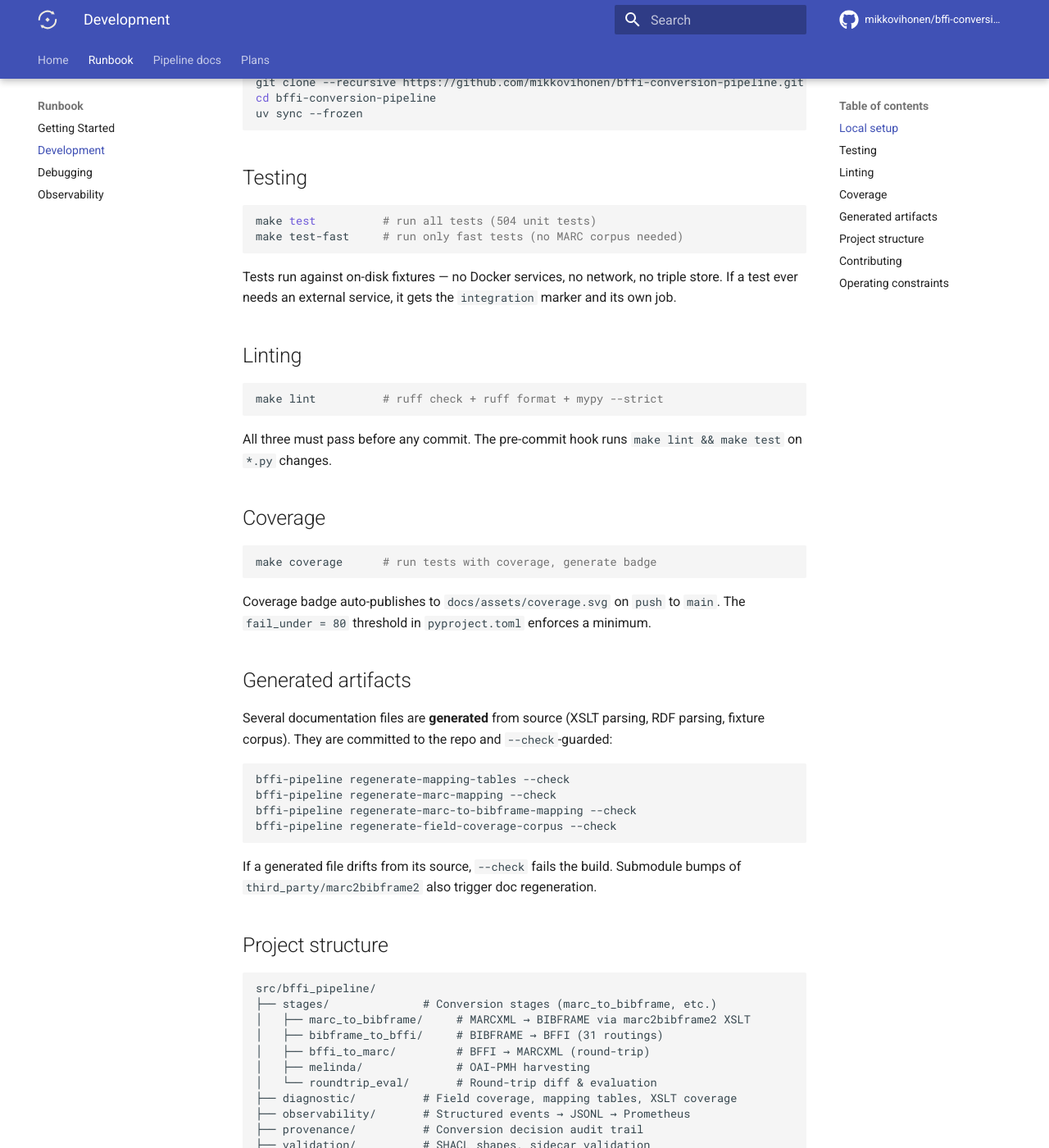
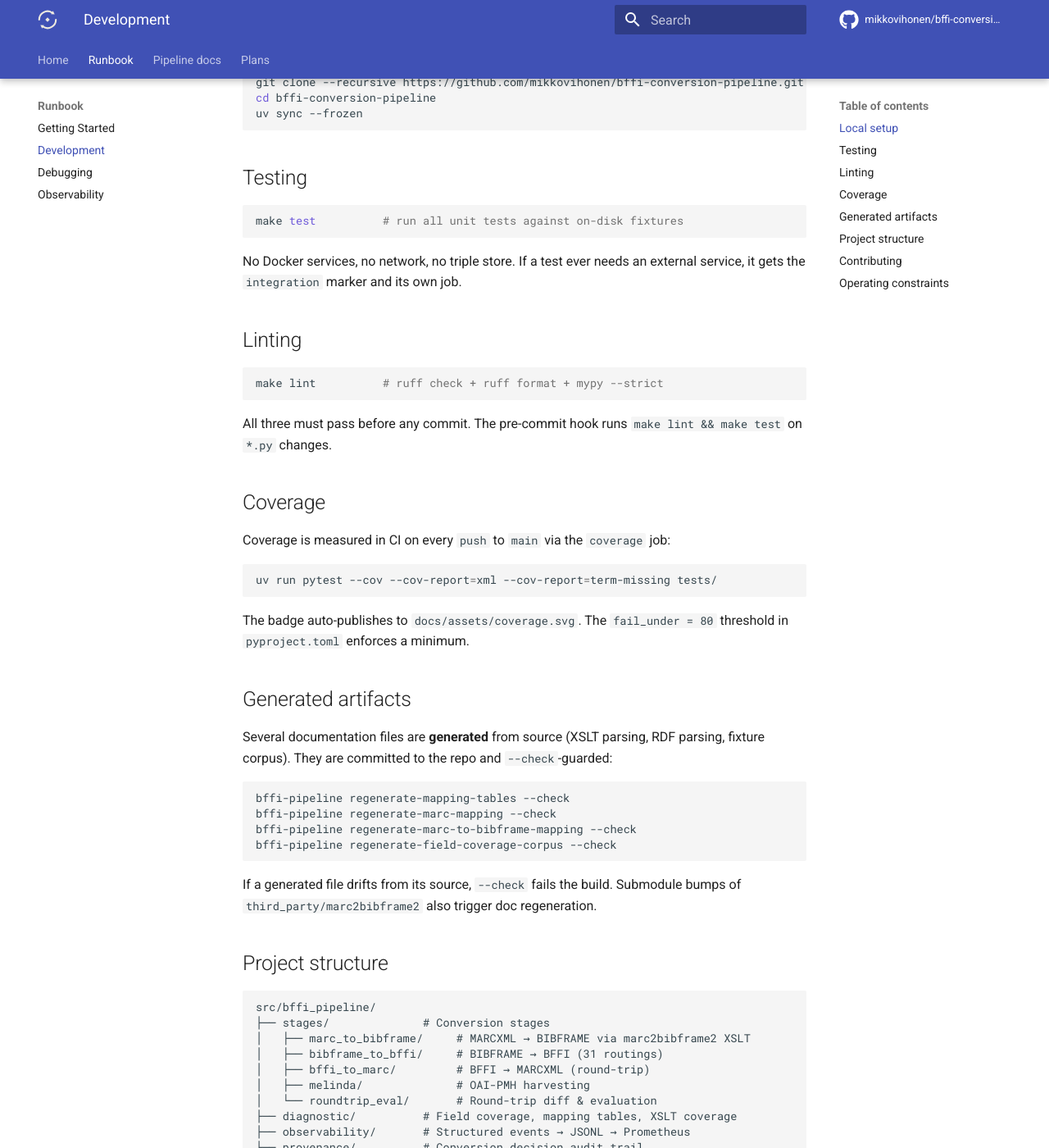
Before and after one commit to mikkovihonen/bffi-conversion-pipeline, an MkDocs documentation site: the page built from docs/development.md, in a window 1280 px wide and 1400 px high, scrolled down 198 px. Shown: the whole window at 82% size. Built offline with MkDocs 1.6.1 and Material for MkDocs 9.7.7, drawn with Linux system fonts in a browser that asks for light colours; comment, search, counter and statistics services are not loaded; some of the changed text lies outside the part shown.

Commit message:
docs: fix development.md — remove nonexistent make targets, fix license, complete project structure

````diff
--- a/docs/development.md
+++ b/docs/development.md
@@ -11,11 +11,10 @@ uv sync --frozen
 ## Testing
 
 ```bash
-make test          # run all tests (504 unit tests)
-make test-fast     # run only fast tests (no MARC corpus needed)
+make test          # run all unit tests against on-disk fixtures
 ```
 
-Tests run against on-disk fixtures — no Docker services, no network, no triple store. If a test ever needs an external service, it gets the `integration` marker and its own job.
+No Docker services, no network, no triple store. If a test ever needs an external service, it gets the `integration` marker and its own job.
 
 ## Linting
 
@@ -27,11 +26,13 @@ All three must pass before any commit. The pre-commit hook runs `make lint && ma
 
 ## Coverage
 
+Coverage is measured in CI on every `push` to `main` via the `coverage` job:
+
 ```bash
-make coverage      # run tests with coverage, generate badge
+uv run pytest --cov --cov-report=xml --cov-report=term-missing tests/
 ```
 
-Coverage badge auto-publishes to `docs/assets/coverage.svg` on `push` to `main`. The `fail_under = 80` threshold in `pyproject.toml` enforces a minimum.
+The badge auto-publishes to `docs/assets/coverage.svg`. The `fail_under = 80` threshold in `pyproject.toml` enforces a minimum.
 
 ## Generated artifacts
 
@@ -50,7 +51,7 @@ If a generated file drifts from its source, `--check` fails the build. Submodule
 
 ```
 src/bffi_pipeline/
-├── stages/              # Conversion stages (marc_to_bibframe, etc.)
+├── stages/              # Conversion stages
 │   ├── marc_to_bibframe/     # MARCXML → BIBFRAME via marc2bibframe2 XSLT
 │   ├── bibframe_to_bffi/     # BIBFRAME → BFFI (31 routings)
 │   ├── bffi_to_marc/         # BFFI → MARCXML (round-trip)
````
Also changed, not shown: other parts of docs/development.md (+8 -2 lines).
